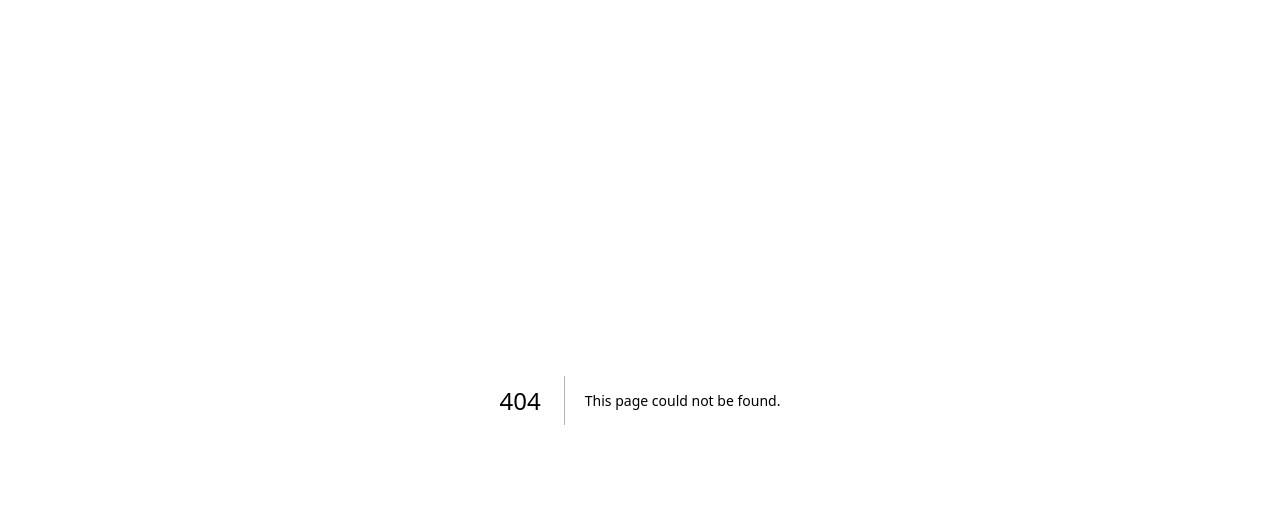
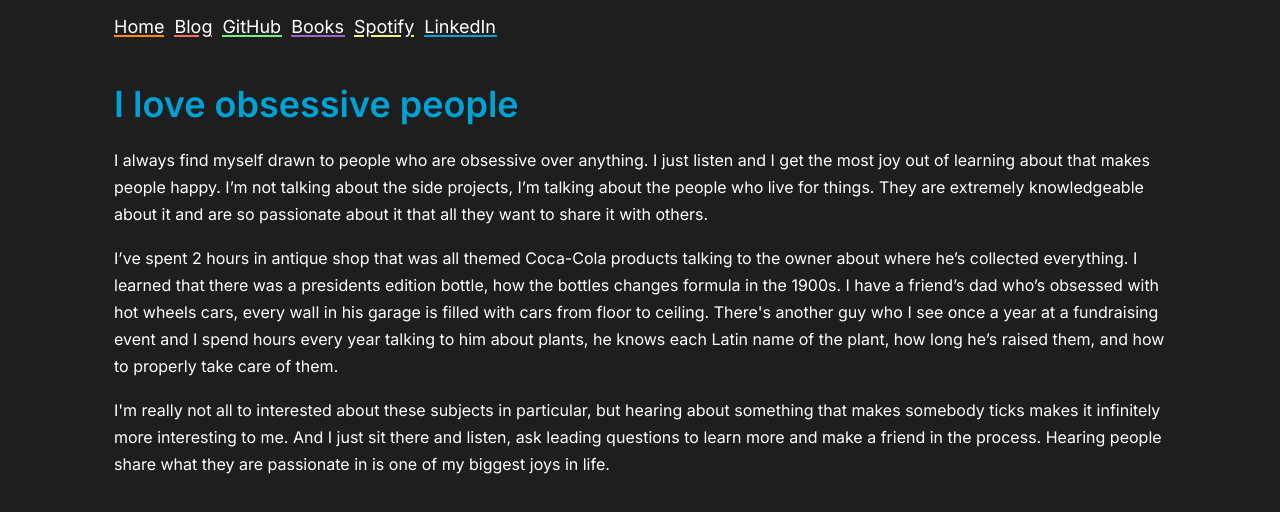
Before and after one commit to NickTheWilder/website, a Next.js app: page /blog/obsessive-people in a window 1280 px wide. Before the commit this address had no page. Shown: the top 512 px of the page. Built offline with nearby package versions, Linux system fonts and the light colour scheme; a web font is replaced by a local one.

Commit message:
Add obsessive people blog post

```diff
--- a/src/app/blog/data.ts
+++ b/src/app/blog/data.ts
@@ -2,6 +2,13 @@ import type { BlogPost, Quote } from "./types";
 import { Tags } from "./types";
 
 export const blogPosts: BlogPost[] = [
+    {
+        title: "I love obsessive people",
+        description: "Hearing people share what they are passionate about is one of my biggest joys in life.",
+        date: "10/27/2026",
+        route: "/blog/obsessive-people",
+        tags: [Tags.PERSONAL, Tags.PSYCHOLOGY],
+    },
     {
         title: "The Train Analogy",
         description: "Welcome to the future, don't get run over!",
--- /dev/null
+++ b/src/app/blog/obsessive-people/content.mdx
@@ -0,0 +1,7 @@
+# I love obsessive people
+
+I always find myself drawn to people who are obsessive over anything. I just listen and I get the most joy out of learning about that makes people happy. I’m not talking about the side projects, I’m talking about the people who live for things. They are extremely knowledgeable about it and are so passionate about it that all they want to share it with others.
+
+I’ve spent 2 hours in antique shop that was all themed Coca-Cola products talking to the owner about where he’s collected everything. I learned that there was a presidents edition bottle, how the bottles changes formula in the 1900s. I have a friend’s dad who’s obsessed with hot wheels cars, every wall in his garage is filled with cars from floor to ceiling. There's another guy who I see once a year at a fundraising event and I spend hours every year talking to him about plants, he knows each Latin name of the plant, how long he’s raised them, and how to properly take care of them.
+
+I'm really not all to interested about these subjects in particular, but hearing about something that makes somebody ticks makes it infinitely more interesting to me. And I just sit there and listen, ask leading questions to learn more and make a friend in the process. Hearing people share what they are passionate in is one of my biggest joys in life.
--- /dev/null
+++ b/src/app/blog/obsessive-people/layout.tsx
@@ -0,0 +1,4 @@
+import { createBlogMetadata } from "../blogMetadata";
+
+export const metadata = createBlogMetadata("/blog/obsessive-people");
+export { default } from "../postLayout";
--- /dev/null
+++ b/src/app/blog/obsessive-people/page.tsx
@@ -0,0 +1,12 @@
+"use client";
+import type { JSX } from "react";
+import Content from "./content.mdx";
+import BlogContainer from "@/components/blogContainer";
+
+export default function Post(): JSX.Element {
+    return (
+        <BlogContainer>
+            <Content />
+        </BlogContainer>
+    );
+}
```
